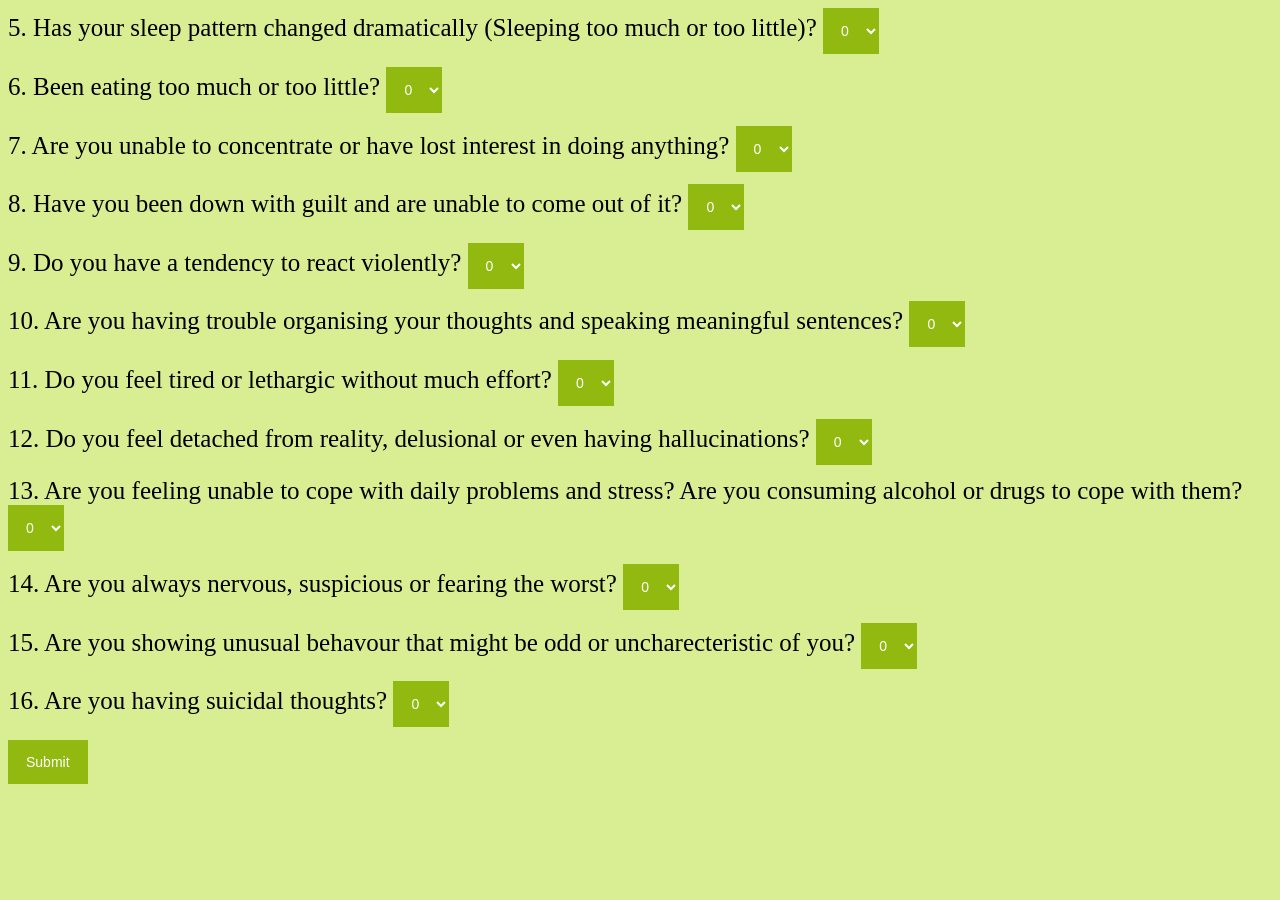
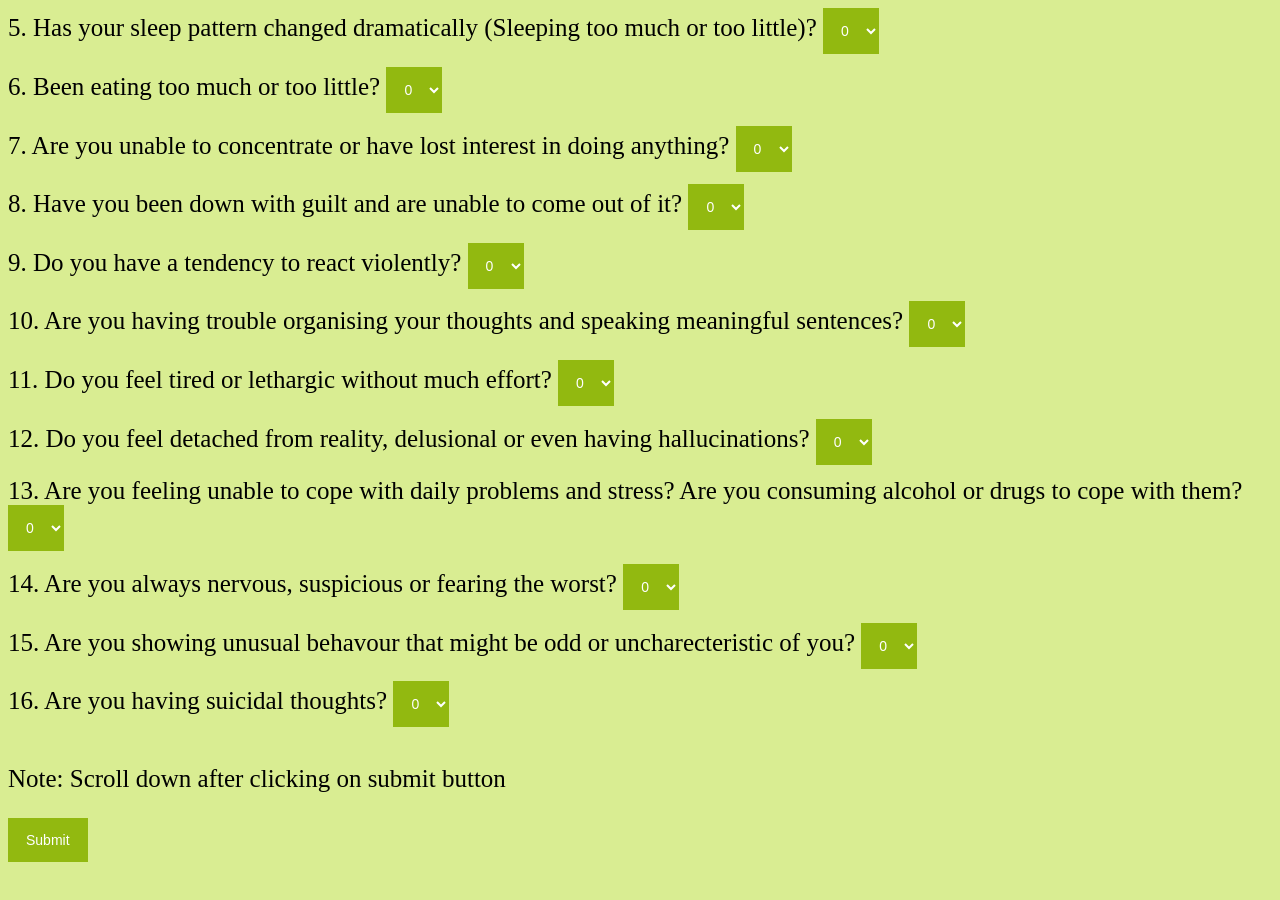
Before and after one commit to AshishJ25/Edification, a Jekyll site: the page form.html, which Jekyll copies as it is, in a window 1280 px wide and 900 px high, scrolled down 733 px. Built offline with Jekyll 4.4.1, drawn with Linux system fonts in a browser that asks for light colours; nearby versions of some CDN libraries; before the commit the page ends 1555 px from its top, so only the background shows below that.

Commit message:
Update form.html

```diff
--- a/form.html
+++ b/form.html
@@ -223,7 +223,7 @@
                 <option value="5">5</option>
             </select>
         </label> <br>
-
+        <p>Note: Scroll down after clicking on submit button </p>
         <button id= "btn" type="submit">Submit</button>
     </form>
     <div id="conditions">
```
